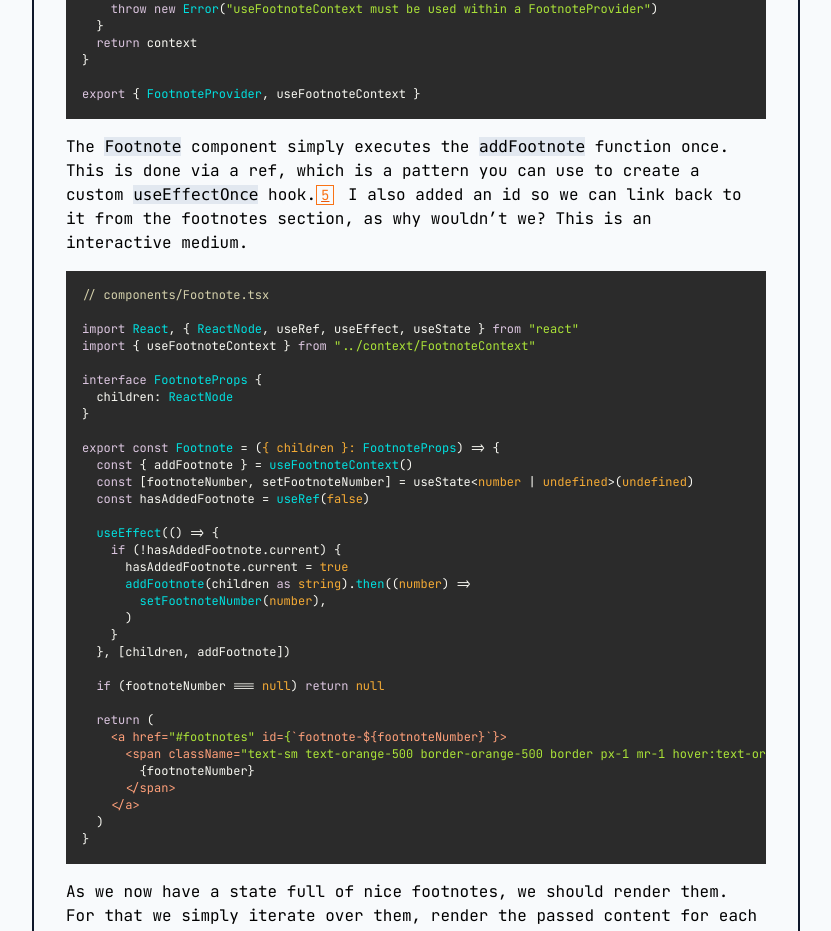
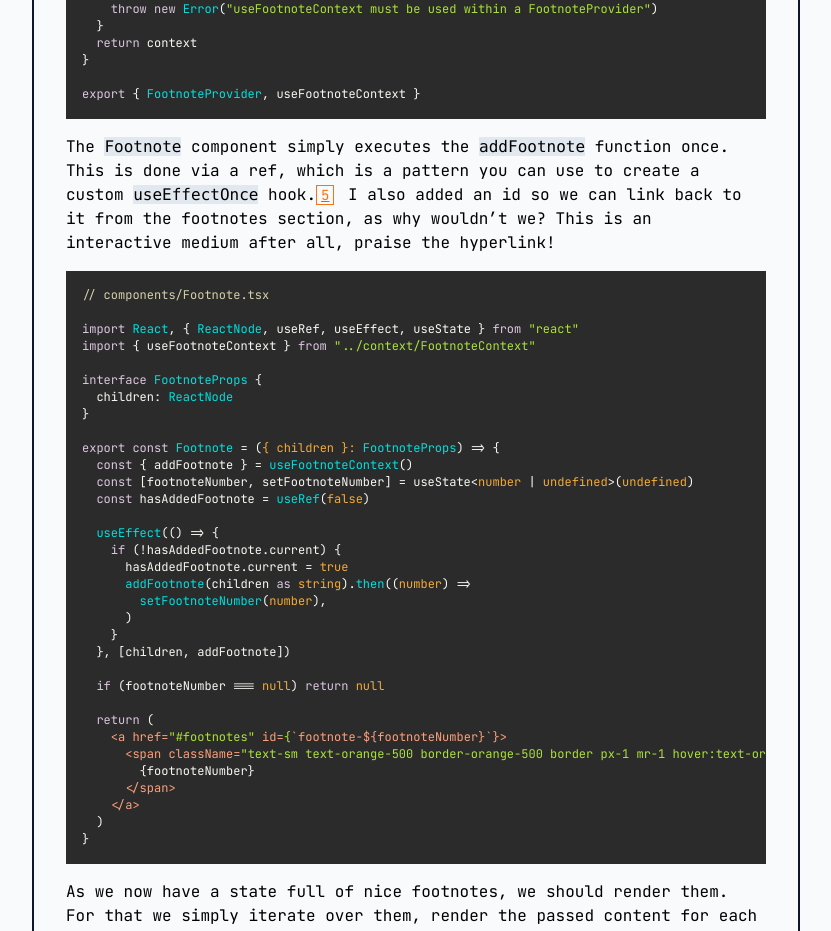
Before and after one commit to TN1ck/tn1ck.com, a Next.js app: page /blog/footnotes-in-react in a window 1280 px wide. Shown: the part 1380-2311 px from the top of the page, without its empty margins (224-1055 px from the left). Built offline with nearby package versions, Linux system fonts and the light colour scheme.

Commit message:
chore: praise the hyperlink

```diff
--- a/pages/blog/footnotes-in-react.tsx
+++ b/pages/blog/footnotes-in-react.tsx
@@ -135,7 +135,8 @@ export { FootnoteProvider, useFootnoteContext }
 }`}</CodeBlock>
           </Footnote>{" "}
           I also added an id so we can link back to it from the footnotes
-          section, as why wouldn’t we? This is an interactive medium.
+          section, as why wouldn’t we? This is an interactive medium after all,
+          praise the hyperlink!
         </p>
         <CodeBlock language="typescript">{`// components/Footnote.tsx
 
```
